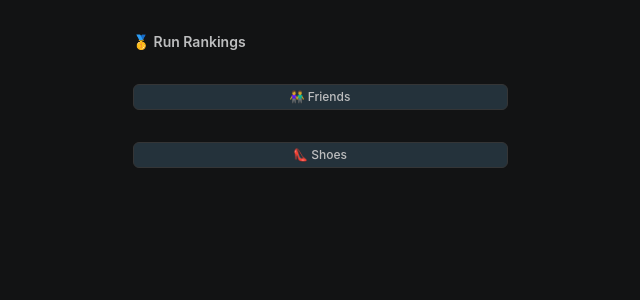
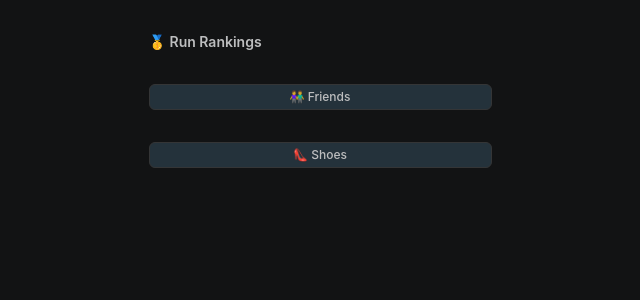
Before and after one commit to adrianAlday/run-rankings, a Next.js app: page / in a window 1280 px wide. Shown: the top 300 px of the page, without its empty margins (320-960 px from the left). Built offline with nearby package versions, Linux system fonts and the light colour scheme.

Commit message:
layout padding

```diff
--- a/app/layout.tsx
+++ b/app/layout.tsx
@@ -11,9 +11,9 @@ const Layout = ({ children }: Readonly<LayoutProps>) => {
     <html lang="en" className={"antialiased"}>
       <body>
         <div className="flex justify-center">
-          <div className="w-[375px]">
+          <div className="w-[375px] p-4">
             <Link href={"/"}>
-              <div className="text-sm font-semibold my-8">🥇 Run Rankings</div>
+              <div className="text-sm font-semibold my-4">🥇 Run Rankings</div>
             </Link>
 
             {children}
```
